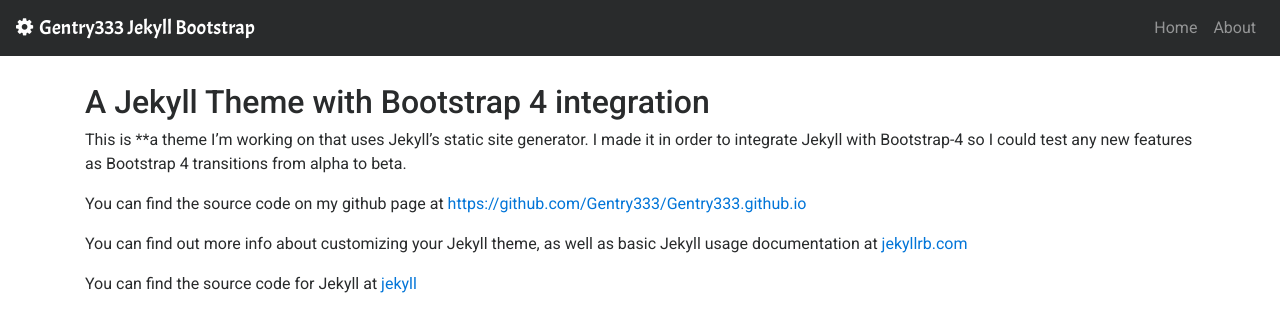
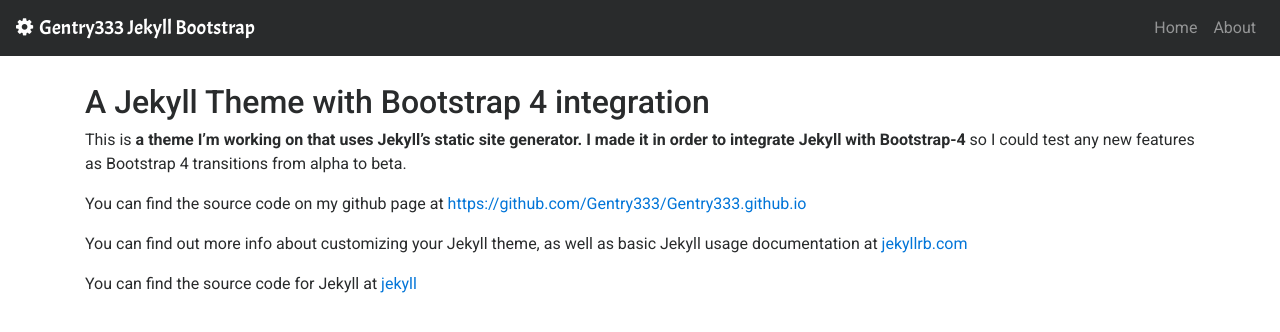
Before and after one commit to Gentry333/Gentry333.github.io, a Jekyll site: the page built from _pages/about.md, in a window 1280 px wide. Shown: the top 332 px of the page. Built offline with Jekyll 4.4.1, drawn with Linux system fonts in a browser that asks for light colours; nearby versions of some CDN libraries.

Commit message:
new commit

```diff
--- a/_pages/about.md
+++ b/_pages/about.md
@@ -11,7 +11,7 @@ permalink: /about/
 # A Jekyll Theme with Bootstrap 4 integration
 
 
-This is **a theme I'm working on that uses Jekyll's static site generator. I made it in order to integrate Jekyll with Bootstrap-4 so I could test any new features as Bootstrap 4 transitions from alpha to beta.
+This is **a theme I'm working on that uses Jekyll's static site generator. I made it in order to integrate Jekyll with Bootstrap-4** so I could test any new features as Bootstrap 4 transitions from alpha to beta.
 
 You can find the source code on my github page at [https://github.com/Gentry333/Gentry333.github.io](https://github.com/Gentry333/Gentry333.github.io)
 
```
Also changed, not shown: README.md.
